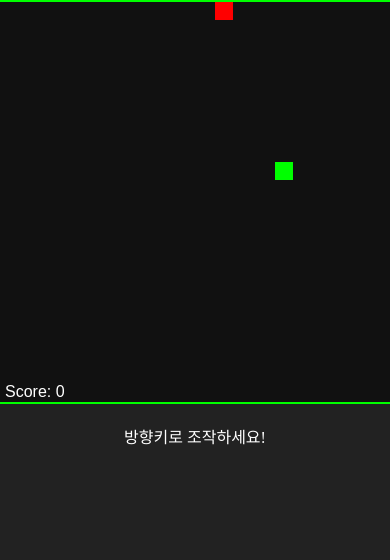
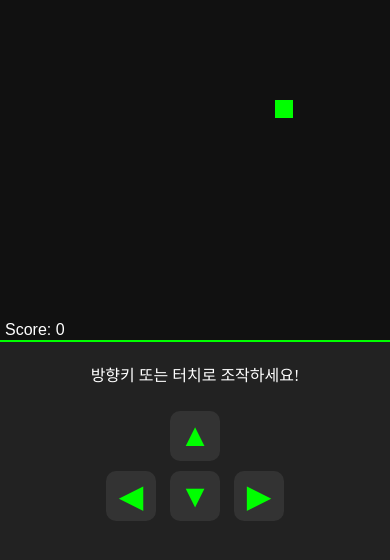
Before and after one commit to DeveloperJinKyu/snake-game, a plain HTML site: page index.html in a window 390 px wide. Shown: the part 230-790 px from the top of the page. Drawn offline with Linux system fonts and the light colour scheme.

Commit message:
UX 개선: 모바일 조작, 시작/재시작 버튼 추가, 안내 문구 개선

```diff
--- a/index.html
+++ b/index.html
@@ -8,15 +8,31 @@
     body { background: #222; display: flex; flex-direction: column; justify-content: center; align-items: center; height: 100vh; margin: 0; }
     canvas { background: #111; border: 2px solid #0f0; }
     h1 { color: #0f0; text-align: center; }
-    #restart-btn { display: none; margin-top: 20px; padding: 10px 20px; font-size: 18px; background: #0f0; color: #111; border: none; border-radius: 6px; cursor: pointer; font-weight: bold; }
+    #restart-btn, #start-btn { display: none; margin-top: 20px; padding: 10px 20px; font-size: 18px; background: #0f0; color: #111; border: none; border-radius: 6px; cursor: pointer; font-weight: bold; }
+    #mobile-controls { display: none; margin-top: 20px; }
+    .arrow-btn { width: 50px; height: 50px; margin: 5px; font-size: 32px; background: #333; color: #0f0; border: none; border-radius: 10px; }
+    @media (max-width: 600px) {
+      #mobile-controls { display: block; }
+    }
   </style>
 </head>
 <body>
   <div>
     <h1>Snake Game</h1>
     <canvas id="game" width="400" height="400"></canvas>
-    <p style="color:#fff; text-align:center;">방향키로 조작하세요!</p>
+    <p style="color:#fff; text-align:center;">방향키 또는 터치로 조작하세요!</p>
+    <button id="start-btn" onclick="startGame()">게임 시작</button>
     <button id="restart-btn" onclick="restartGame()">게임 재시작</button>
+    <div id="mobile-controls">
+      <div style="text-align:center;">
+        <button class="arrow-btn" onclick="mobileInput('ArrowUp')">▲</button>
+      </div>
+      <div style="text-align:center;">
+        <button class="arrow-btn" onclick="mobileInput('ArrowLeft')">◀</button>
+        <button class="arrow-btn" onclick="mobileInput('ArrowDown')">▼</button>
+        <button class="arrow-btn" onclick="mobileInput('ArrowRight')">▶</button>
+      </div>
+    </div>
   </div>
   <script src="snake.js"></script>
 </body>
```
